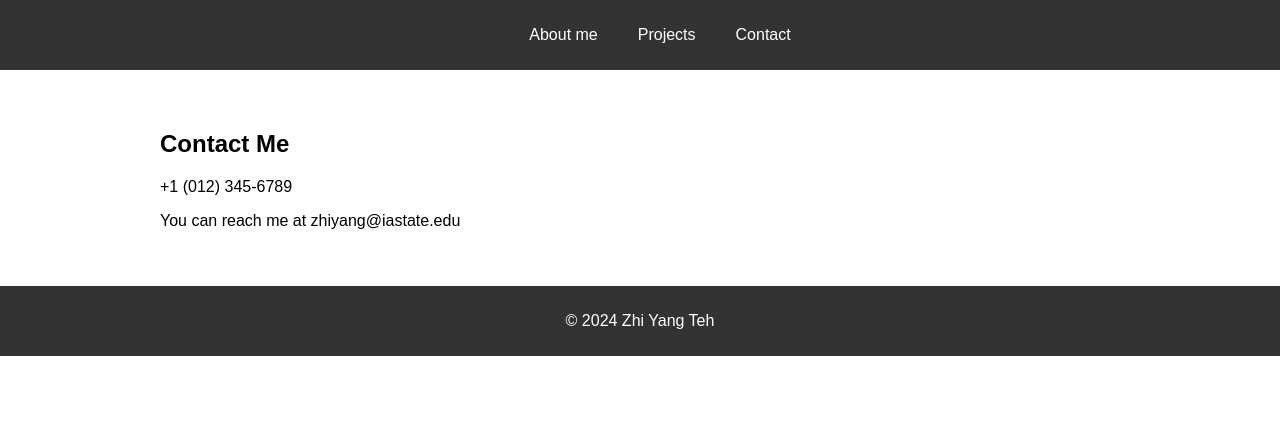
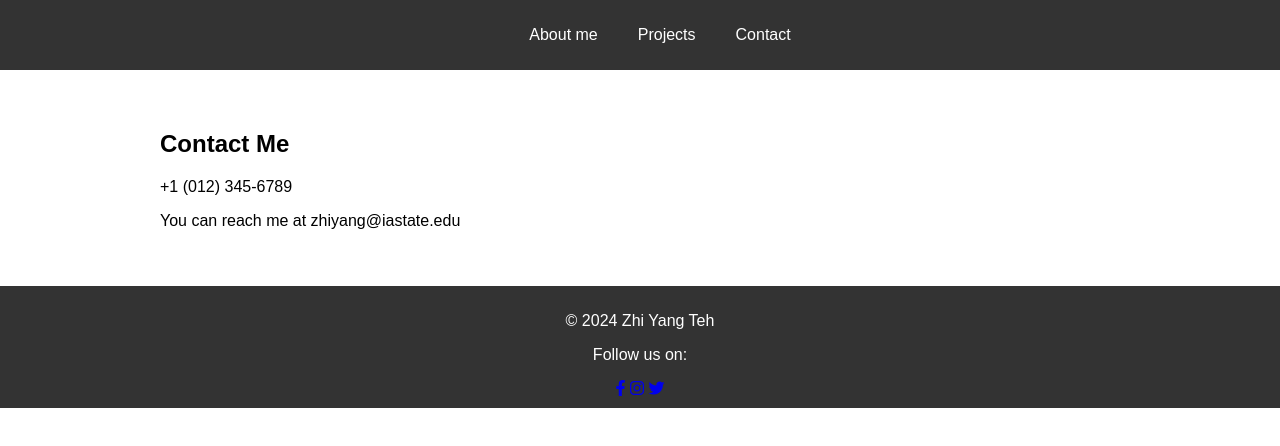
Before and after one commit to MiniMandrake/Portfolio, a plain HTML site: page contact.html in a window 1280 px wide. Drawn offline with Linux system fonts and the light colour scheme.

Commit message:
Add files via upload

```diff
--- a/contact.html
+++ b/contact.html
@@ -5,6 +5,10 @@
     <meta name="viewport" content="width=device-width, initial-scale=1.0" />
     <title>Activity04 Portfolio and Github Web Pages</title>
     <link rel="stylesheet" href="style.css" />
+    <link
+      rel="stylesheet"
+      href="https://cdnjs.cloudflare.com/ajax/libs/font-awesome/6.0.0-beta3/css/all.min.css"
+    />
 
     <header>
       <nav>
@@ -25,5 +29,15 @@
   </body>
   <footer>
     <p>&copy; 2024 Zhi Yang Teh</p>
+    <p>Follow us on:</p>
+    <a href="https://www.facebook.com" target="_blank"
+      ><i class="fab fa-facebook-f"></i
+    ></a>
+    <a href="https://www.instagram.com" target="_blank"
+      ><i class="fab fa-instagram"></i
+    ></a>
+    <a href="https://www.twitter.com" target="_blank"
+      ><i class="fab fa-twitter"></i
+    ></a>
   </footer>
 </html>
```
Also changed, not shown: index.html (+14 -0 lines), projects.html (+14 -0 lines).
